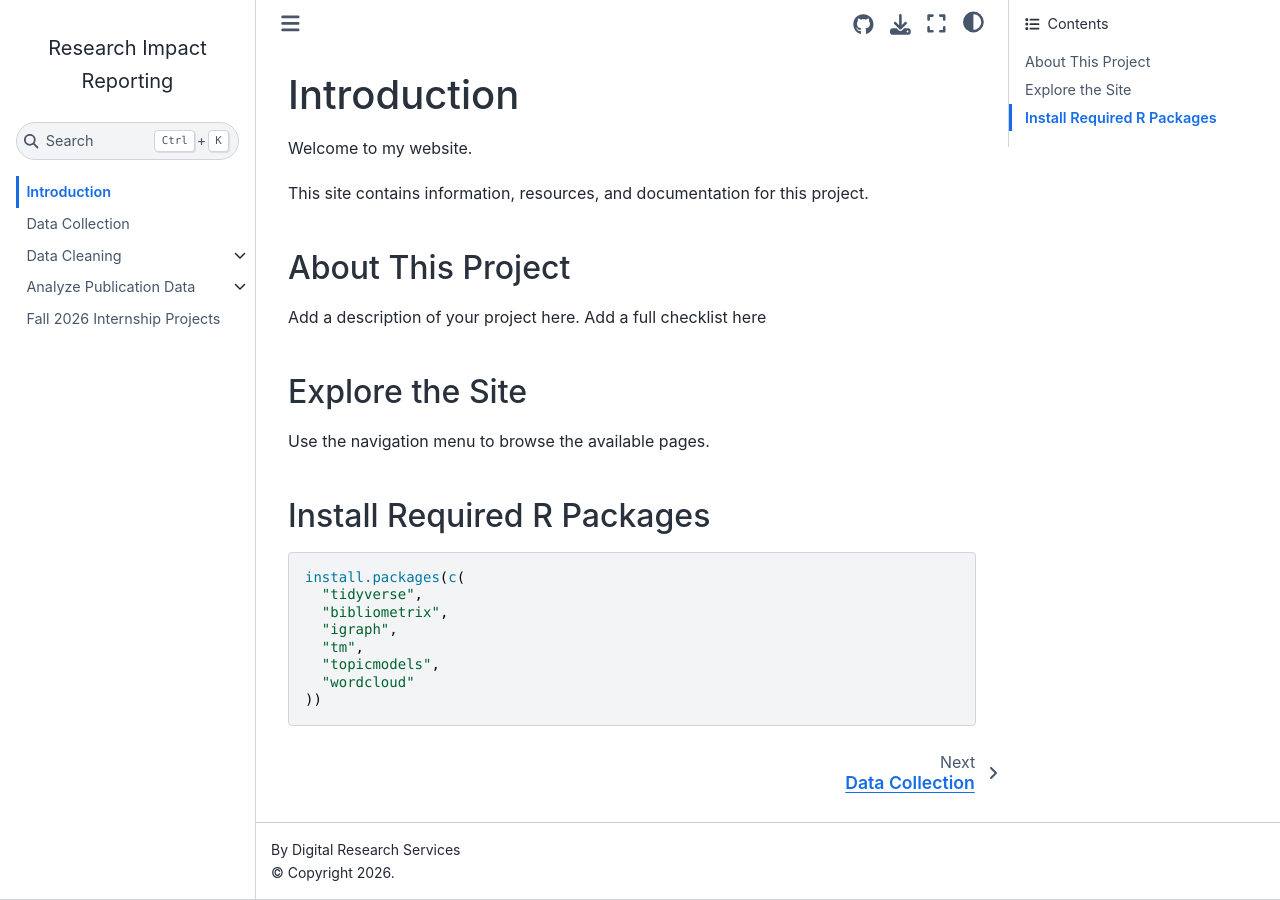
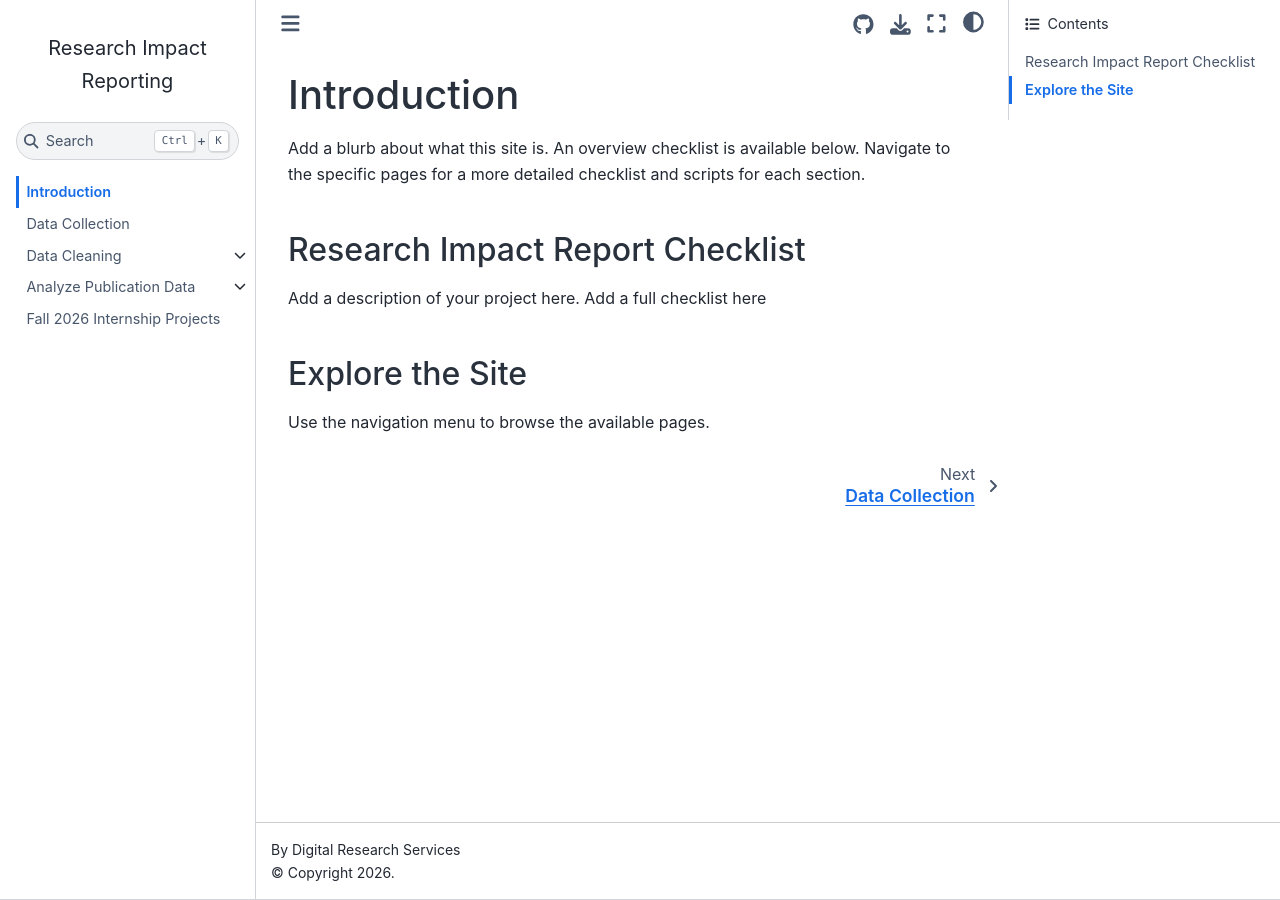
Before and after one commit to vvlooking/research-impact, a Jupyter Book: the page built from website/intro.md, in a window 1280 px wide. Built offline with Jupyter Book 1.0.4 settings and Sphinx 7.4.7 and the Sphinx Book theme 1.1.4, drawn with Linux system fonts in a browser that asks for light colours.

Commit message:
Update intro.md

````diff
--- a/website/intro.md
+++ b/website/intro.md
@@ -1,26 +1,11 @@
 # Introduction
 
-Welcome to my website.
+Add a blurb about what this site is. An overview checklist is available below. Navigate to the specific pages for a more detailed checklist and scripts for each section.
 
-This site contains information, resources, and documentation for this project.
-
-## About This Project
+## Research Impact Report Checklist
 
 Add a description of your project here. Add a full checklist here
 
 ## Explore the Site
 
 Use the navigation menu to browse the available pages.
-
-
-## Install Required R Packages
-
-```r
-install.packages(c(
-  "tidyverse",
-  "bibliometrix",
-  "igraph",
-  "tm",
-  "topicmodels",
-  "wordcloud"
-))
````
